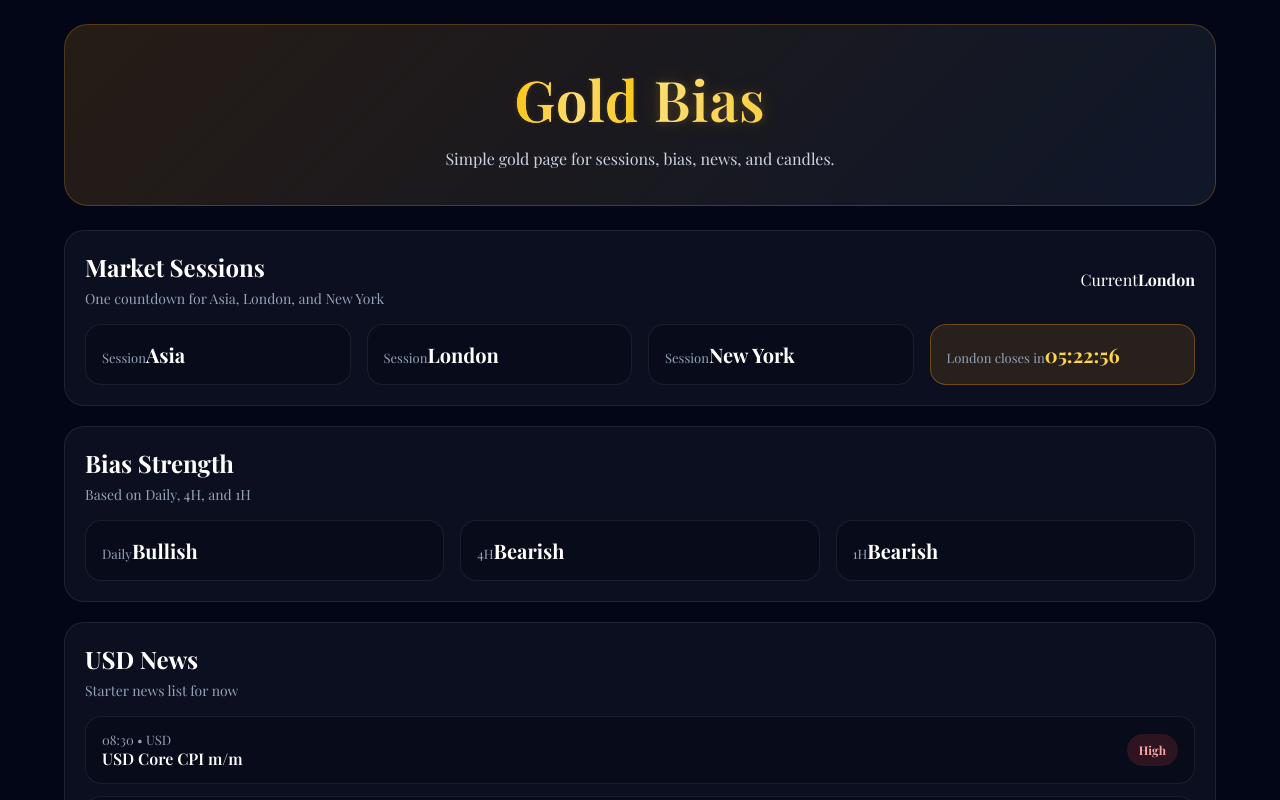
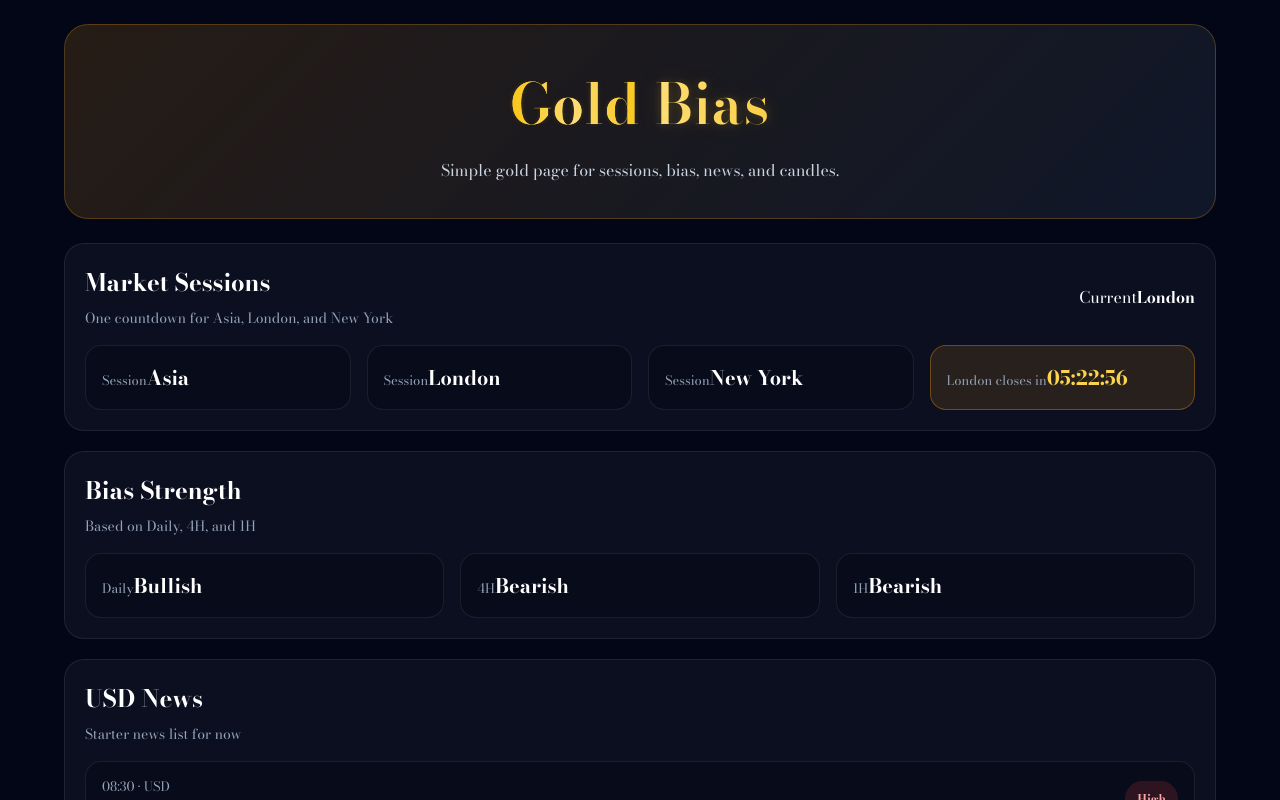
Before and after one commit to Nn1van/gold-bias, a Next.js app: page / in a window 1280 px wide. Shown: the top 800 px of the page. Built offline with nearby package versions, Linux system fonts and the light colour scheme.

Commit message:
Update layout.js

```diff
--- a/app/layout.js
+++ b/app/layout.js
@@ -1,9 +1,9 @@
 import "./globals.css";
-import { Playfair_Display } from "next/font/google";
+import { Bodoni_Moda } from "next/font/google";
 
-const luxuryFont = Playfair_Display({
+const luxuryFont = Bodoni_Moda({
   subsets: ["latin"],
-  weight: ["400", "600", "700"],
+  weight: ["400", "500", "600", "700"],
 });
 
 export const metadata = {
```
